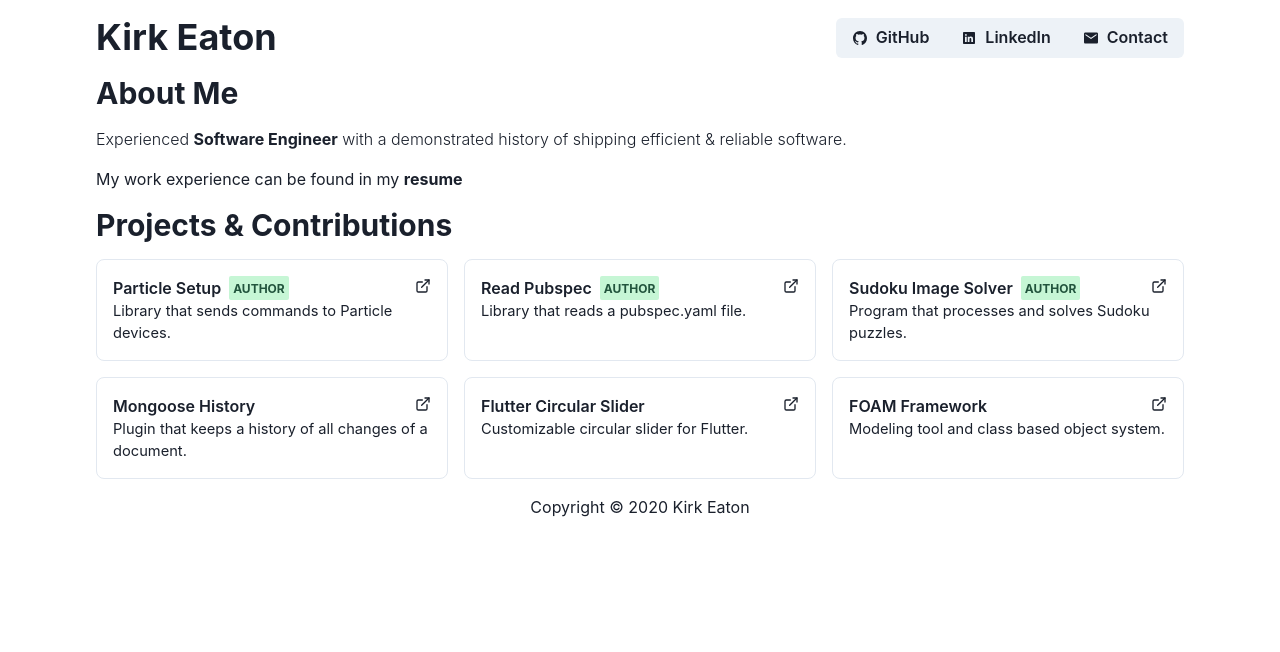
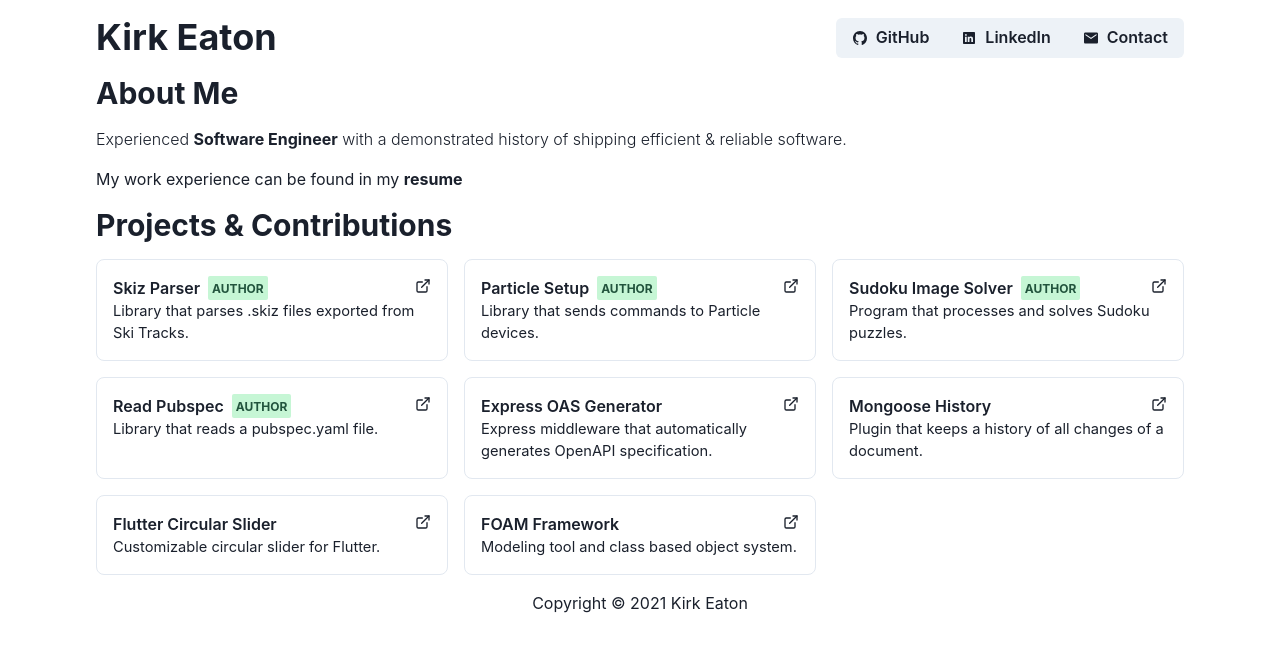
Before and after one commit to kirkeaton/kirkeaton.github.io, a Next.js app: page / in a window 1280 px wide. Shown: the top 652 px of the page. Built offline with nearby package versions, Linux system fonts and the light colour scheme; no server answers.

Commit message:
feat: Add more projects & contributions

```diff
--- a/pages/index.tsx
+++ b/pages/index.tsx
@@ -198,9 +198,23 @@ const Home = () => (
           spacing="1rem"
         >
           <GridBox
+            title="Skiz Parser"
+            description="Library that parses .skiz files exported from Ski Tracks."
+            url="https://github.com/kirkeaton/skiz-parser"
+            isAuthor
+          />
+
+          <GridBox
             title="Particle Setup"
             description="Library that sends commands to Particle devices."
             url="https://github.com/kirkeaton/particle_setup"
+            isAuthor
+          />
+
+          <GridBox
+            title="Sudoku Image Solver"
+            description="Program that processes and solves Sudoku puzzles."
+            url="https://github.com/kirkeaton/sudoku-image-solver"
             isAuthor
           />
 
@@ -212,10 +226,9 @@ const Home = () => (
           />
 
           <GridBox
-            title="Sudoku Image Solver"
-            description="Program that processes and solves Sudoku puzzles."
-            url="https://github.com/kirkeaton/sudoku-image-solver"
-            isAuthor
+            title="Express OAS Generator"
+            description="Express middleware that automatically generates OpenAPI specification."
+            url="https://github.com/mpashkovskiy/express-oas-generator"
           />
 
           <GridBox
@@ -240,7 +253,7 @@ const Home = () => (
     </Box>
 
     <Center maxW="6xl" mx="auto" py={4} px={8}>
-      Copyright &#169; 2020 Kirk Eaton
+      Copyright &#169; 2021 Kirk Eaton
     </Center>
   </>
 );
```
